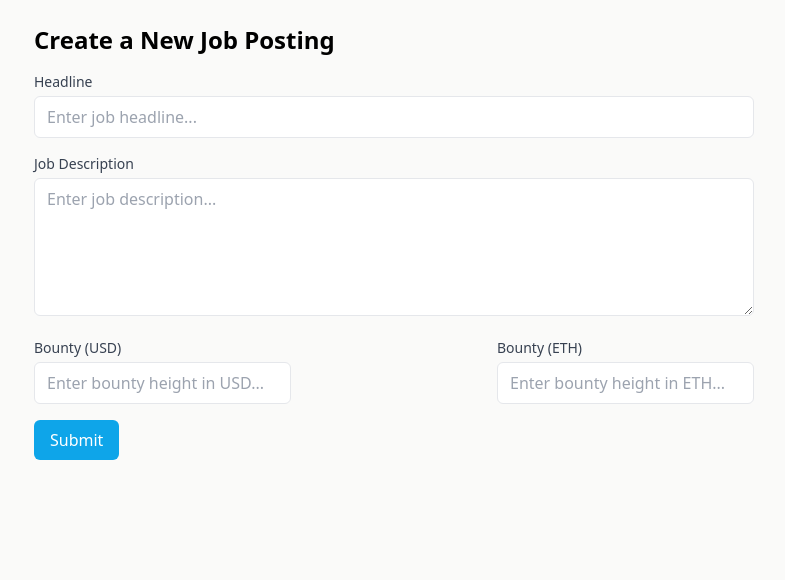
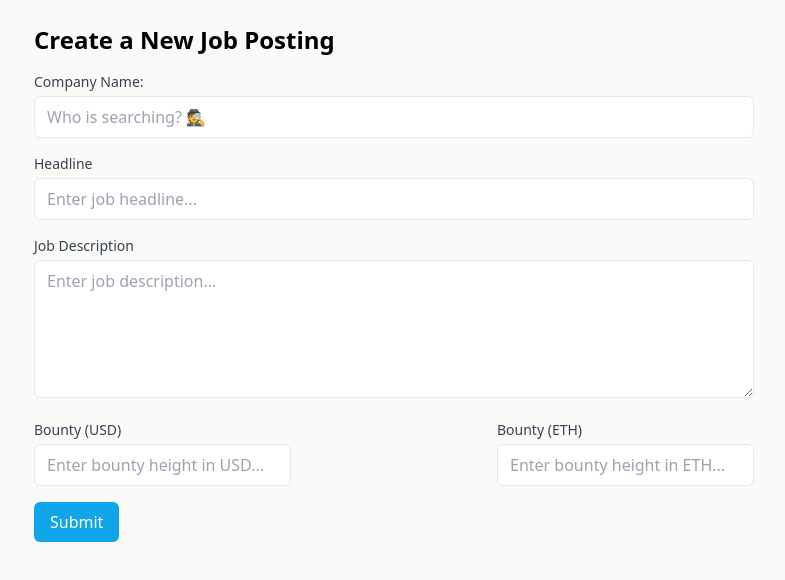
Before and after one commit to maxmynter/ethHackathonMUC, a Next.js app: page /company/jobPostingForm in a window 1280 px wide. Shown: the top 580 px of the page, without its empty margins (246-1031 px from the left). Built offline with nearby package versions, Linux system fonts and the light colour scheme; what @rainbow-me/rainbowkit, wagmi would draw is missing.

Commit message:
Update Job Posting to Contain Company Name

```diff
--- a/pages/company/jobPostingForm.js
+++ b/pages/company/jobPostingForm.js
@@ -26,6 +26,22 @@
   return (
     <div className="max-w-3xl mx-auto p-6">
       <h1 className="text-2xl font-semibold mb-4">Create a New Job Posting</h1>
+
+      <div className="mb-4">
+        <label
+          className="block text-sm font-medium text-gray-700 mb-1"
+          htmlFor="compname"
+        >
+          Company Name:
+        </label>
+        <input
+          id="compname"
+          name="header"
+          type="text"
+          className="w-full px-3 py-2 border rounded-md focus:outline-none focus:border-blue-500"
+          placeholder="Who is searching? 🕵️"
+        />
+      </div>
 
       <div className="mb-4">
         <label
--- a/types/global.d.ts
+++ b/types/global.d.ts
@@ -19,6 +19,8 @@
 interface JobPosting {
   id: number;
   title: string;
+  companyName: string;
   suggestions: number;
   backedTokens: number;
+  backedByN: number;
 }
```
